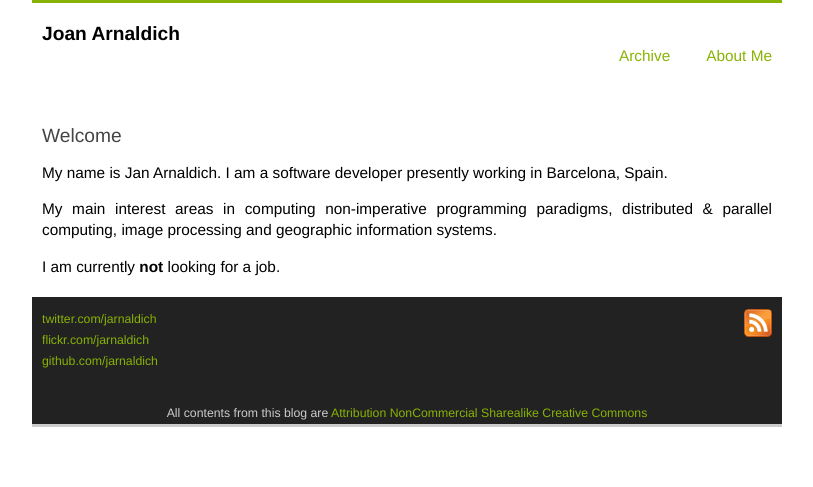
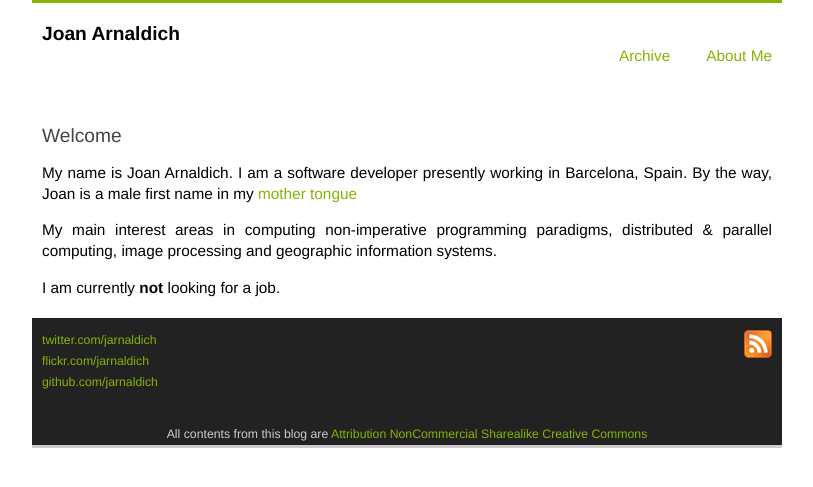
Before and after one commit to jarnaldich/jarnaldich.github.com, a Jekyll site: the page built from about.markdown, in a window 1280 px wide. Shown: the top 487 px of the page, without its empty margins (233-1046 px from the left). Built offline with Jekyll 4.4.1, drawn with Linux system fonts in a browser that asks for light colours.

Commit message:
Updated info

```diff
--- a/_posts/2013-02-24-raw-strings-in-factor.markdown
+++ b/_posts/2013-02-24-raw-strings-in-factor.markdown
@@ -159,7 +159,7 @@ deals with them.
   [writing DSLs on Factor](http://factor-language.blogspot.com.es/2009/09/survey-of-domain-specific-languages-in.html)
   gives a nice overview of Factor's self-modifying capabilities.
 - The
-  [docs](http://docs.factorcode.org/content/article-parsing-words.html,
+  [docs](http://docs.factorcode.org/content/article-parsing-words.html)
   of course.
 - The
   [string parser code](https://github.com/slavapestov/factor/blob/master/core/strings/parser/parser.factor),
--- a/about.markdown
+++ b/about.markdown
@@ -5,8 +5,9 @@ title: About me
 
 # Welcome
 
-My name is Jan Arnaldich. I am a software developer presently working
-in Barcelona, Spain.
+My name is Joan Arnaldich. I am a software developer presently working
+in Barcelona, Spain. By the way, Joan is a male first name in my
+[mother tongue](http://en.wikipedia.org/wiki/Catalan_language)
 
 My main interest areas in computing non-imperative programming
 paradigms, distributed & parallel computing, image processing and
```
